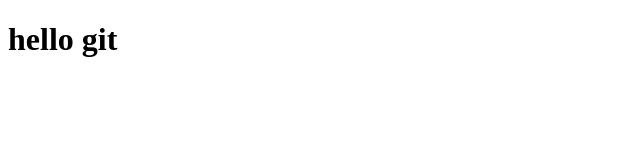
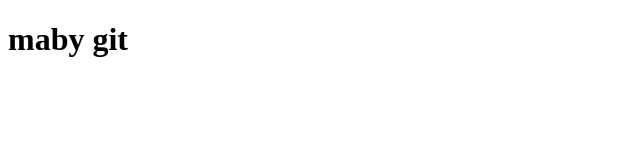
Before and after one commit to askegutten/azuredrit, a plain HTML site: page index.html in a window 1280 px wide. Shown: the whole page, without its empty margins (0-640 px from the left). Drawn offline with Linux system fonts and the light colour scheme.

Commit message:
Update index.html

```diff
--- a/index.html
+++ b/index.html
@@ -7,6 +7,6 @@
     <title>Document</title>
 </head>
 <body>
-    <h1>hello git</h1>
+    <h1>maby git</h1>
 </body>
 </html>
```
